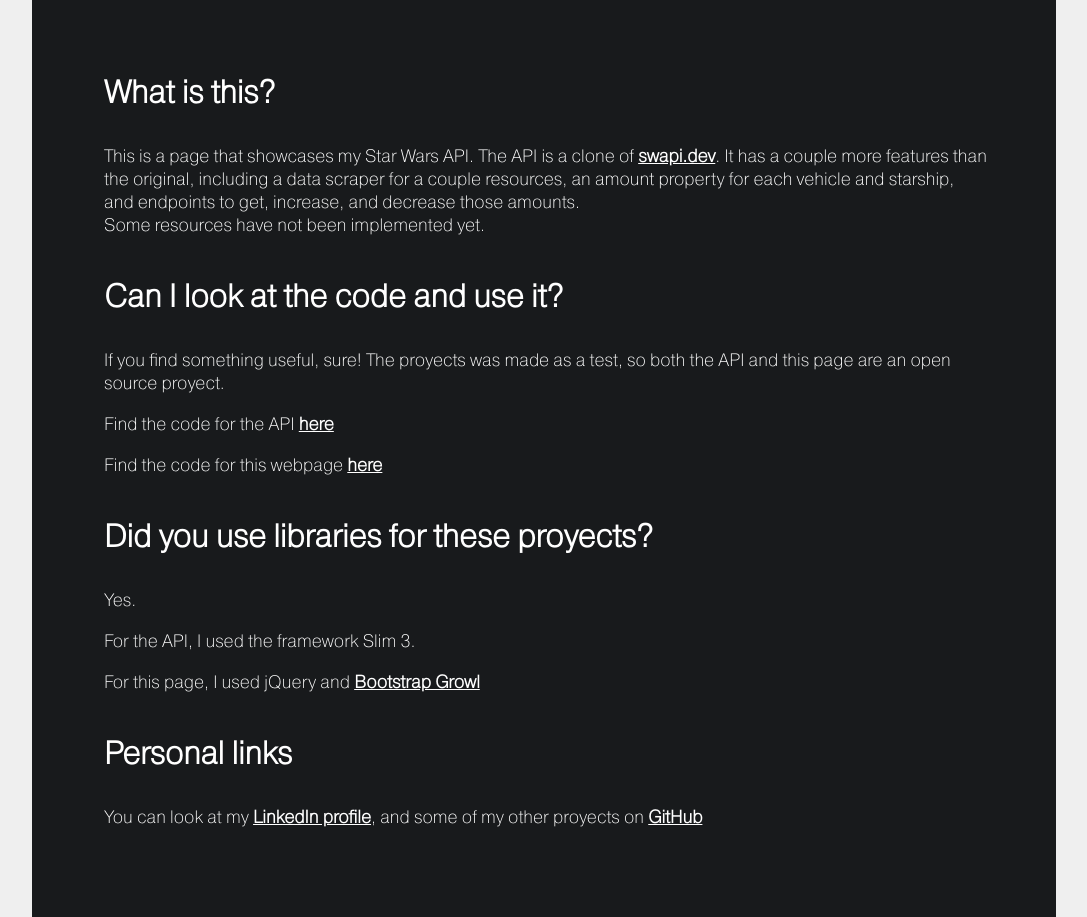
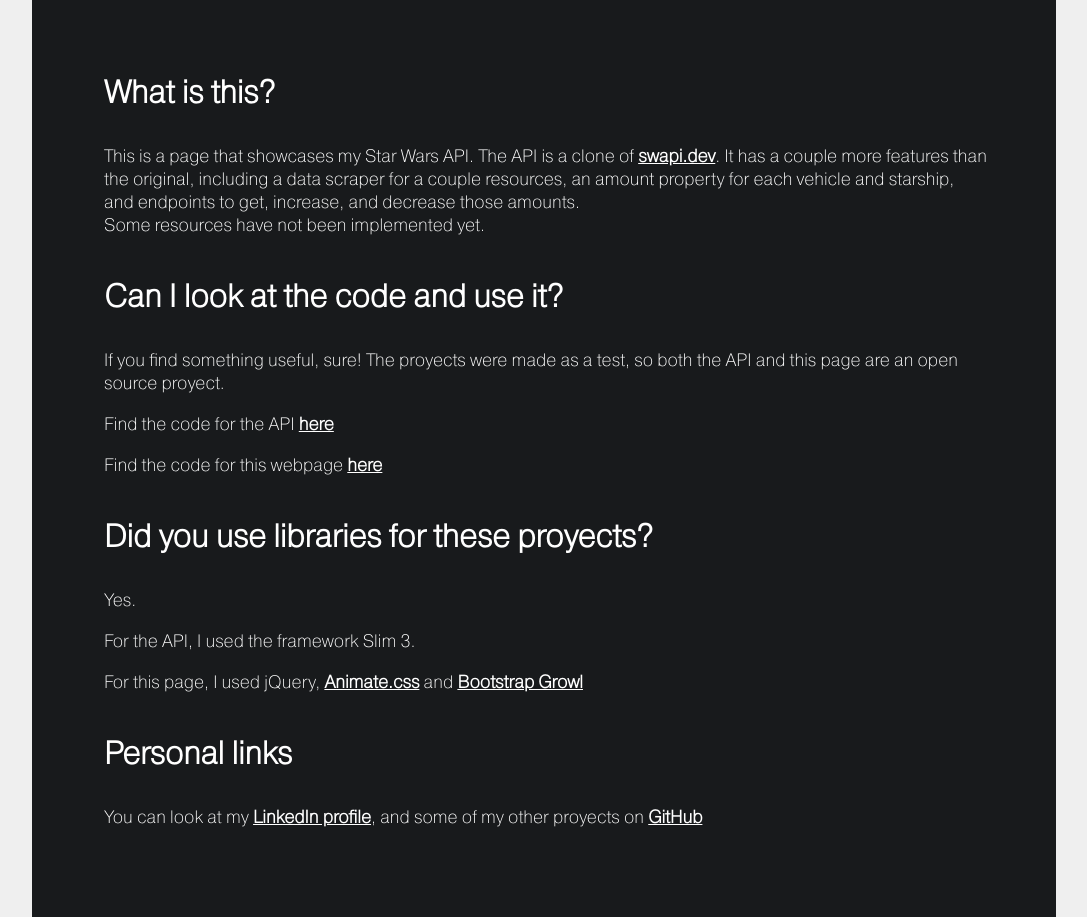
Before and after one commit to cetzz/SWAPICLONE_Front, a PHP site: page /test_LN/ in a window 1280 px wide. Shown: the part 878-1795 px from the top of the page, without its empty margins (96-1183 px from the left). Run offline with PHP 8.4, Linux system fonts and the light colour scheme; some libraries are stand-ins or nearby versions.

Commit message:
text corrections

```diff
--- a/index.php
+++ b/index.php
@@ -45,14 +45,14 @@ include('header.php');
                     endpoints to get, increase, and decrease those amounts. <br> Some resources have not been implemented yet.</p>
                 <br>
                 <p class='title'><b>Can I look at the code and use it?</b></p>
-                <p class='text'>If you find something useful, sure! The proyects was made as a test, so both the API and this page are an open source proyect.</p>
+                <p class='text'>If you find something useful, sure! The proyects were made as a test, so both the API and this page are an open source proyect.</p>
                 <p  class='text'>Find the code for the API <a href='https://github.com/cetzz/test_LN'>here</a></p>
                 <p  class='text'>Find the code for this webpage <a href='https://github.com/cetzz/SWAPICLONE_Front'>here</a></p>
                 <br>
                 <p class='title'><b>Did you use libraries for these proyects?</b></p>
                 <p class='text'> Yes. </p>
                 <p class='text'>For the API, I used the framework Slim 3.</p>
-                <p class='text'>For this page, I used jQuery and <a href='https://ifightcrime.github.io/bootstrap-growl/'>Bootstrap Growl</a></p>
+                <p class='text'>For this page, I used jQuery, <a href='https://animate.style/'>Animate.css</a>  and <a href='https://ifightcrime.github.io/bootstrap-growl/'>Bootstrap Growl</a></p>
                 <br>
                 <p class='title'><b>Personal links</b></p>
                 <p class='text'>You can look at my <a
```
